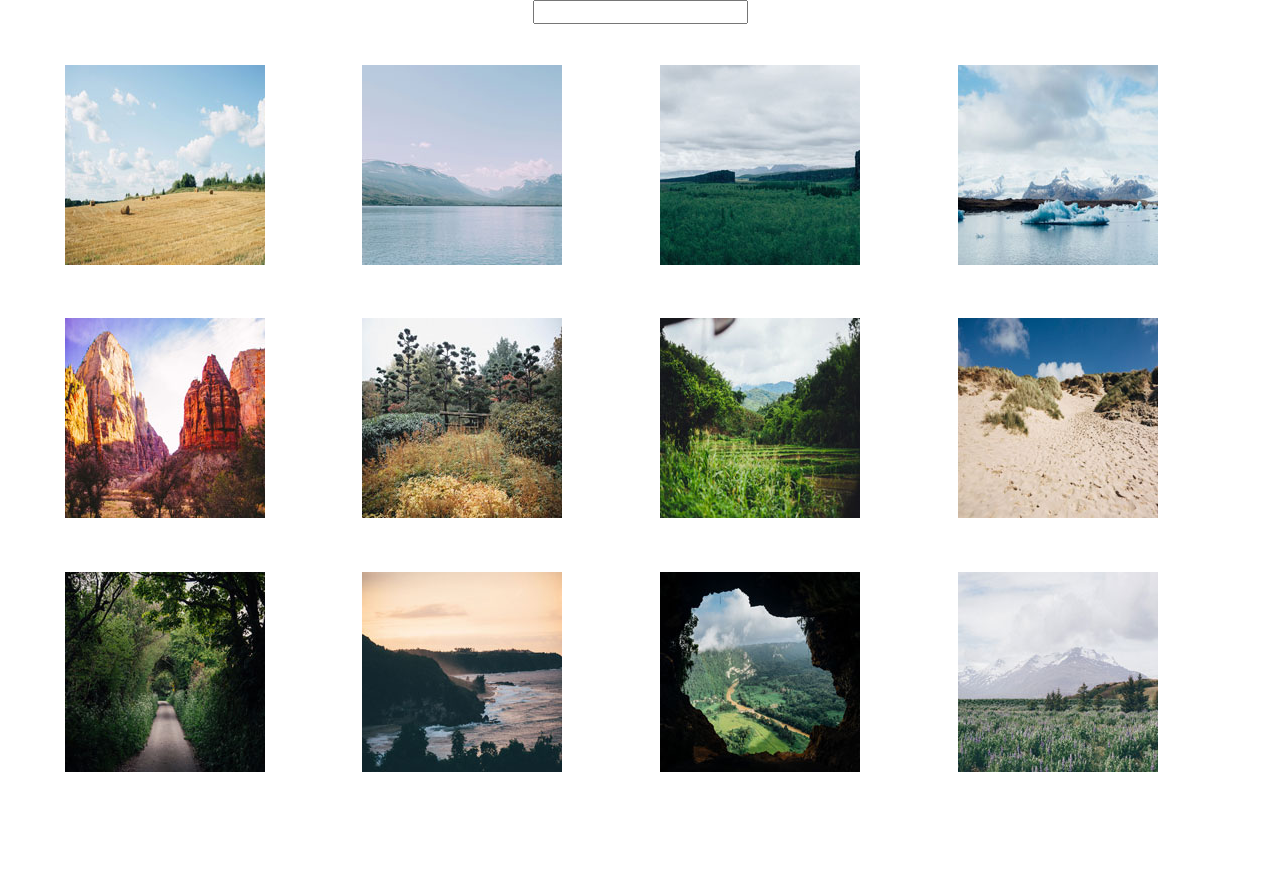
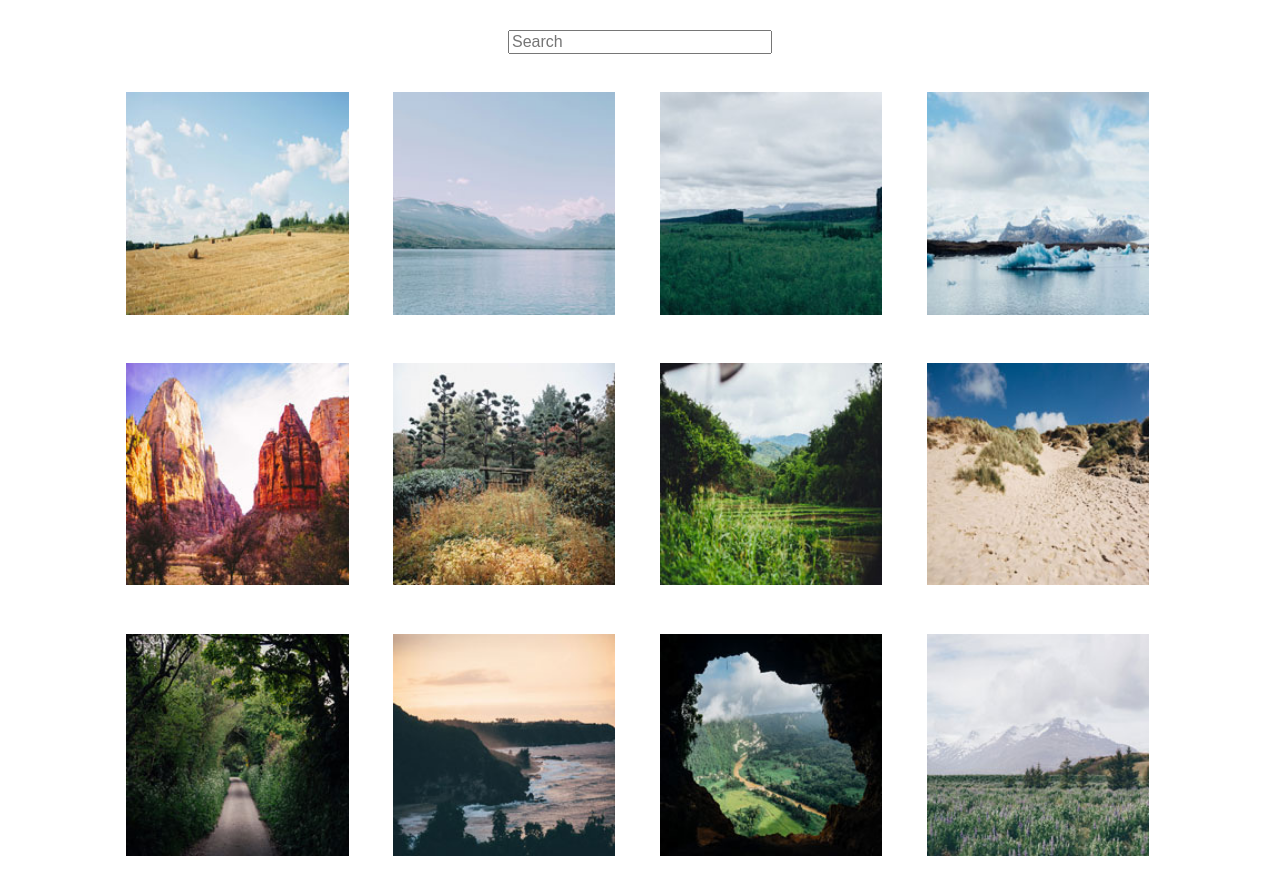
Before and after one commit to hkvenner/interactive-photo-gallery, a plain HTML site: page index.html in a window 1280 px wide. Before the commit the page ends 801 px from the top, so only its background shows below. Drawn offline with Linux system fonts and the light colour scheme.

Commit message:
edited CSS for gallery images and created placeholder for search box

```diff
--- a/css/styles.css
+++ b/css/styles.css
@@ -3,13 +3,17 @@ ul li{
 }
 
 .gallery{
-  width: 100%;
+  width: 90%;
   margin: auto;
 }
 .gallery li{
   float:left;
   width: 20%;
   margin: 2%;
+}
+
+img {
+  width: 100%;
 }
 
 body {
@@ -19,5 +23,6 @@ body {
 }
 
 #search-box {
-
+  margin-top: 30px;
+  width: 20%;
 }
--- a/index.html
+++ b/index.html
@@ -8,7 +8,7 @@
     <link rel="stylesheet" href="css/styles.css">
   </head>
   <body>
-    <input type="search" id="search-box" name="q">
+    <input type="search" id="search-box" name="q" placeholder="Search">
     <div class="gallery">
       <ul>
         <li><img src="photos/thumbnails/01.jpg" alt="Hay Bales"></li>
```
